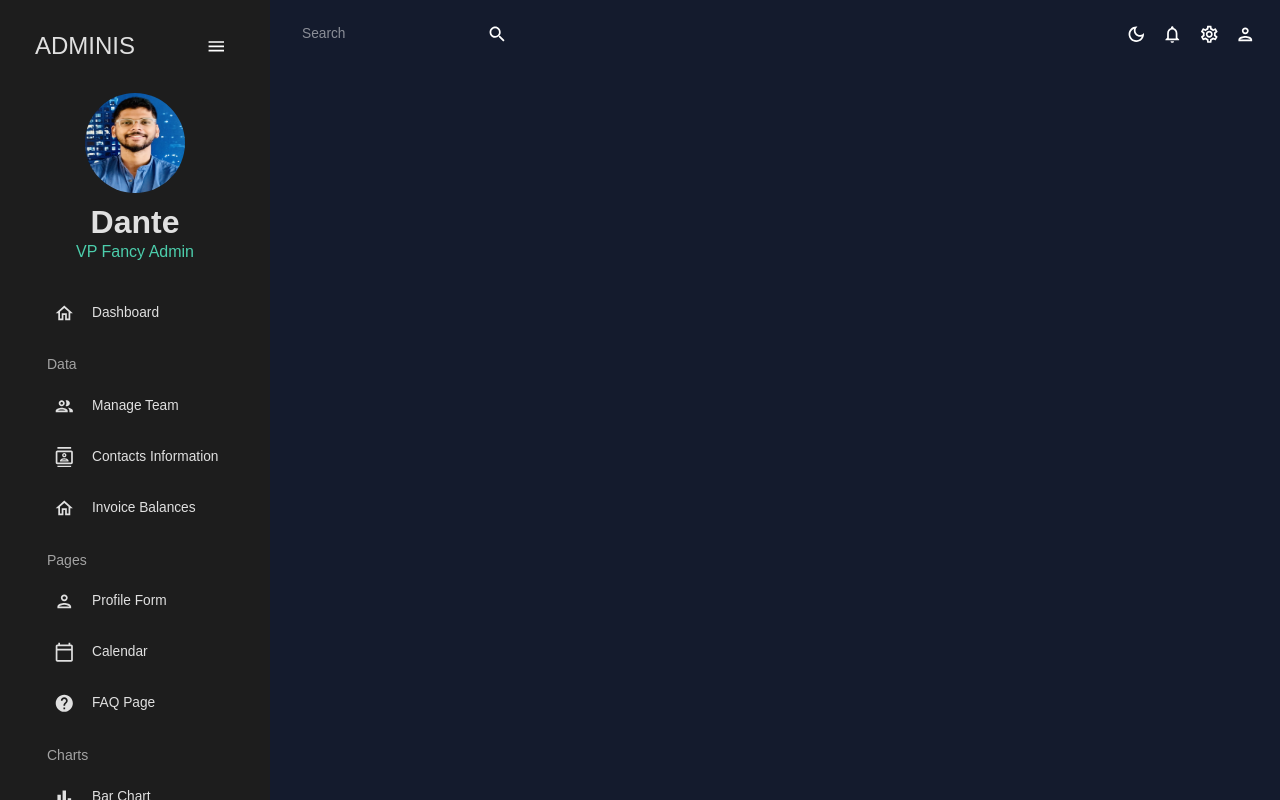
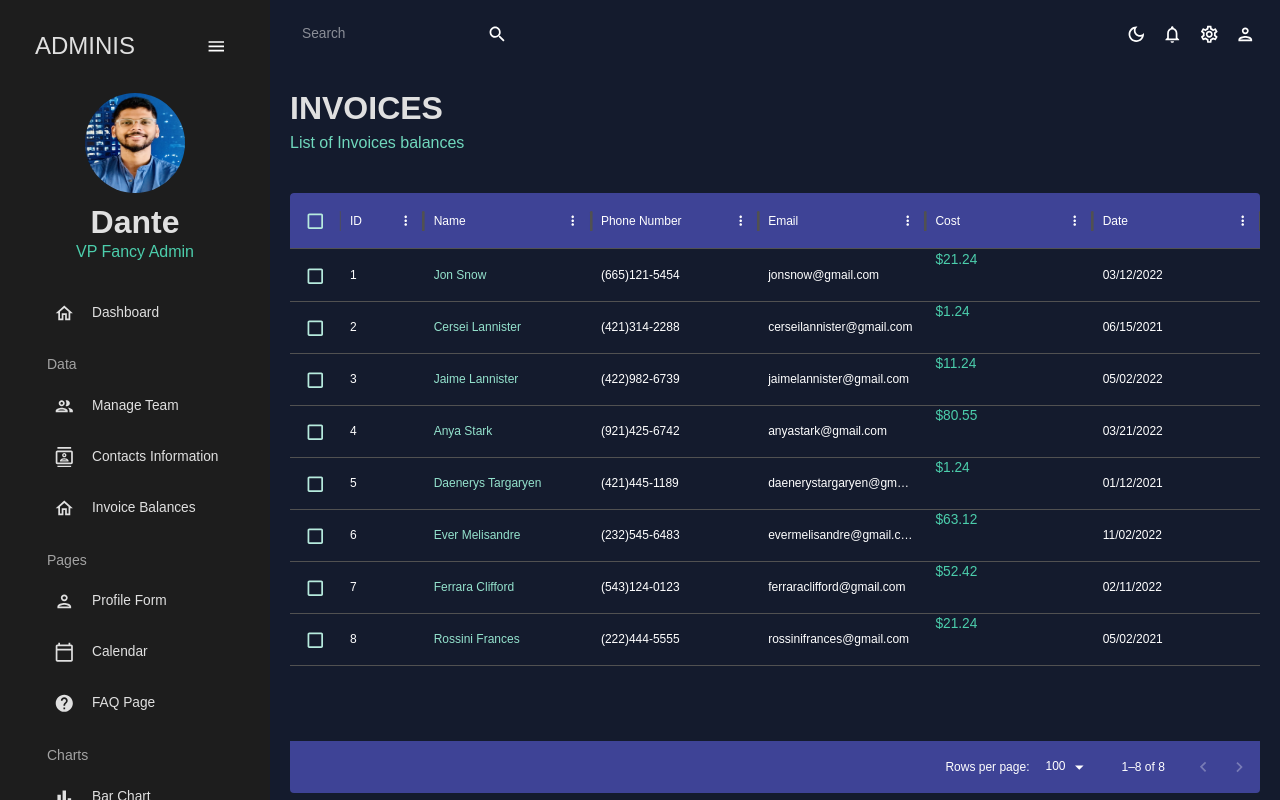
Before and after one commit to dmcdante007/AdminDashboard, a React (Create React App) app: page /invoices in a window 1280 px wide. Built offline with nearby package versions, Linux system fonts and the light colour scheme.

Commit message:
"Invoices-page-using-dataGrid"

```diff
--- a/src/App.js
+++ b/src/App.js
@@ -6,7 +6,7 @@
 import SideBar from "./scenes/global/SideBar";
 import Team from "./scenes/team";
 import Contacts from "./scenes/contacts";
-// import Invoices from "./scenes/invoices"
+import Invoices from "./scenes/invoices";
 // import Contacts from "./scenes/contacts"
 // import Bar from "./scenes/bar";
 // import Form from "./scenes/form;
@@ -32,8 +32,8 @@
               <Route path="/" element={<Dashboard />} />
               <Route path="/team" element={<Team />} />
               <Route path="/contacts" element={<Contacts />} />
-              {/*
-                <Route path="/invoices" element={<Invoices/>}/>
+              <Route path="/invoices" element={<Invoices/>}/>
+                {/*
                 <Route path="/form" element={<Form/>}/>
                 <Route path="/bar" element={<Bar/>}/>
                 <Route path="/pie" element={<Pie/>}/>
--- a/src/scenes/global/SideBar.jsx
+++ b/src/scenes/global/SideBar.jsx
@@ -149,7 +149,7 @@
             />
             <Item
               title="Invoice Balances"
-              to="/invoice"
+              to="/invoices"
               icon={<HomeOutlinedIcon />}
               selected={selected}
               setSelected={setSelected}
--- /dev/null
+++ b/src/scenes/invoices/index.jsx
@@ -0,0 +1,92 @@
+import { Box, Typography, useTheme } from "@mui/material";
+import { DataGrid } from "@mui/x-data-grid";
+import { tokens } from "../../theme";
+import { mockDataInvoices } from "../../data/mockData";
+import Header from "../../components/Header";
+
+const Invoices = () => {
+  const theme = useTheme();
+  const colors = tokens(theme.palette.mode);
+
+  const columns = [
+    { field: "id", headerName: "ID", flex: 0.5 },
+    {
+      field: "name",
+      headerName: "Name",
+      flex: 1,
+      cellClassName: "name-column--cell",
+    },
+
+    {
+      field: "phone",
+      headerName: "Phone Number",
+      flex: 1,
+    },
+    {
+      field: "email",
+      headerName: "Email",
+      flex: 1,
+    },
+    {
+      field: "cost",
+      headerName: "Cost",
+      flex: 1,
+      renderCell: (params) => (
+        <Typography color={colors.greenAccent[500]}>
+          ${params.row.cost}
+        </Typography>
+      ),
+    },
+    {
+      field: "date",
+      headerName: "Date",
+      flex: 1,
+    },
+  ];
+
+  return (
+    <Box m="20px">
+      <Header
+        title="INVOICES"
+        subtitle="List of Invoices balances"
+      />
+      <Box
+        m="40px 0 0 0"
+        height="75vh"
+        sx={{
+          "& .MuiDataGrid-root": {
+            border: "none",
+          },
+          "& .MuiDataGrid-cell": {
+            borderBottom: "none",
+          },
+          "& .name-column--cell": {
+            color: colors.greenAccent[300],
+          },
+          "& .MuiDataGrid-columnHeader": {
+            backgroundColor: colors.blueAccent[700],
+            borderBottom: "none",
+          },
+          "& .MuiDataGrid-virtualScroller": {
+            backgroundColor: colors.primary[400],
+          },
+          "& .MuiDataGrid-footerContainer": {
+            borderTop: "none",
+            backgroundColor: colors.blueAccent[700],
+          },
+          "& .MuiCheckbox-root": {
+            color: `${colors.greenAccent[200]} !important`,
+          },
+        }}
+      >
+        <DataGrid
+            checkboxSelection
+          rows={mockDataInvoices}
+          columns={columns}
+        ></DataGrid>
+      </Box>
+    </Box>
+  );
+};
+
+export default Invoices;
```
